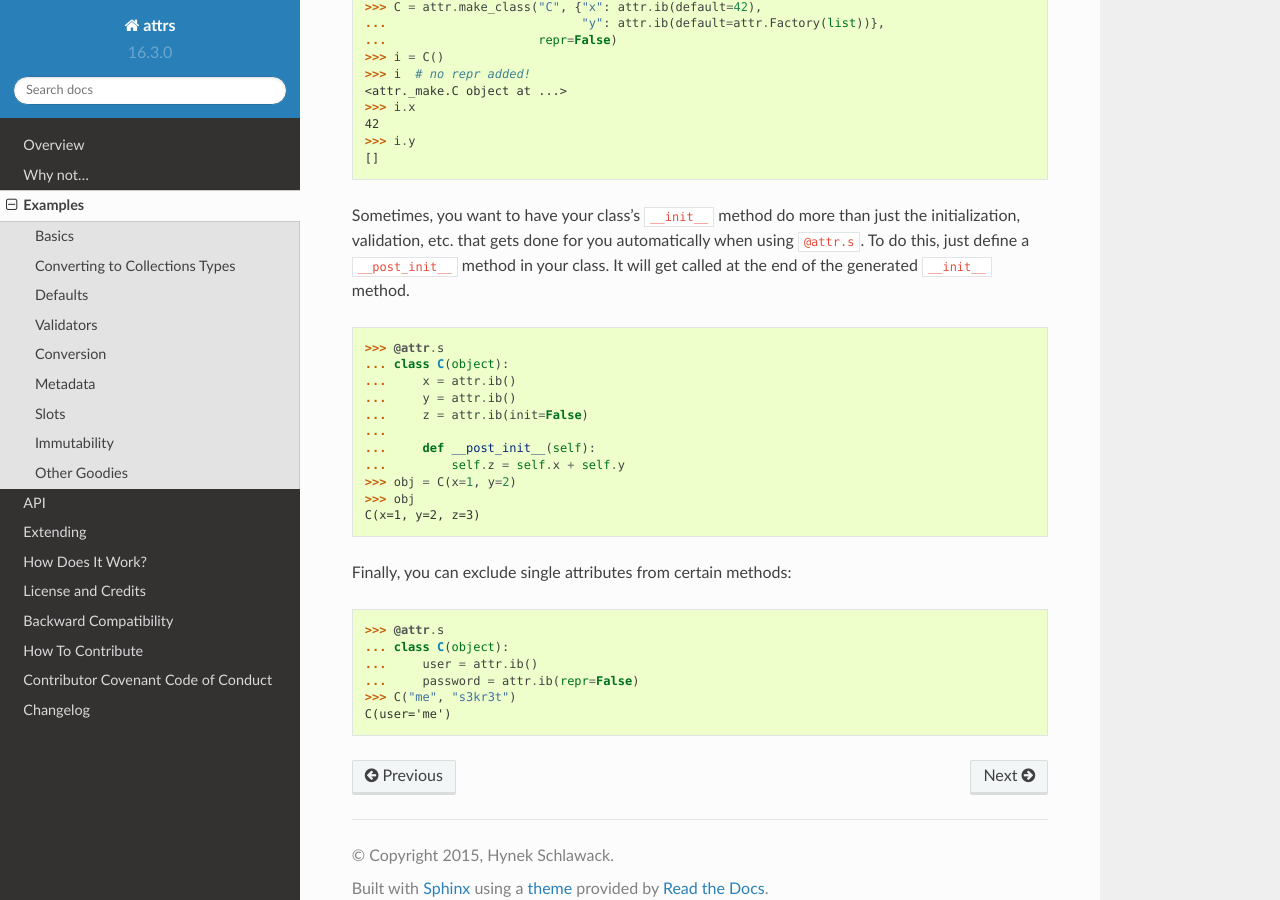
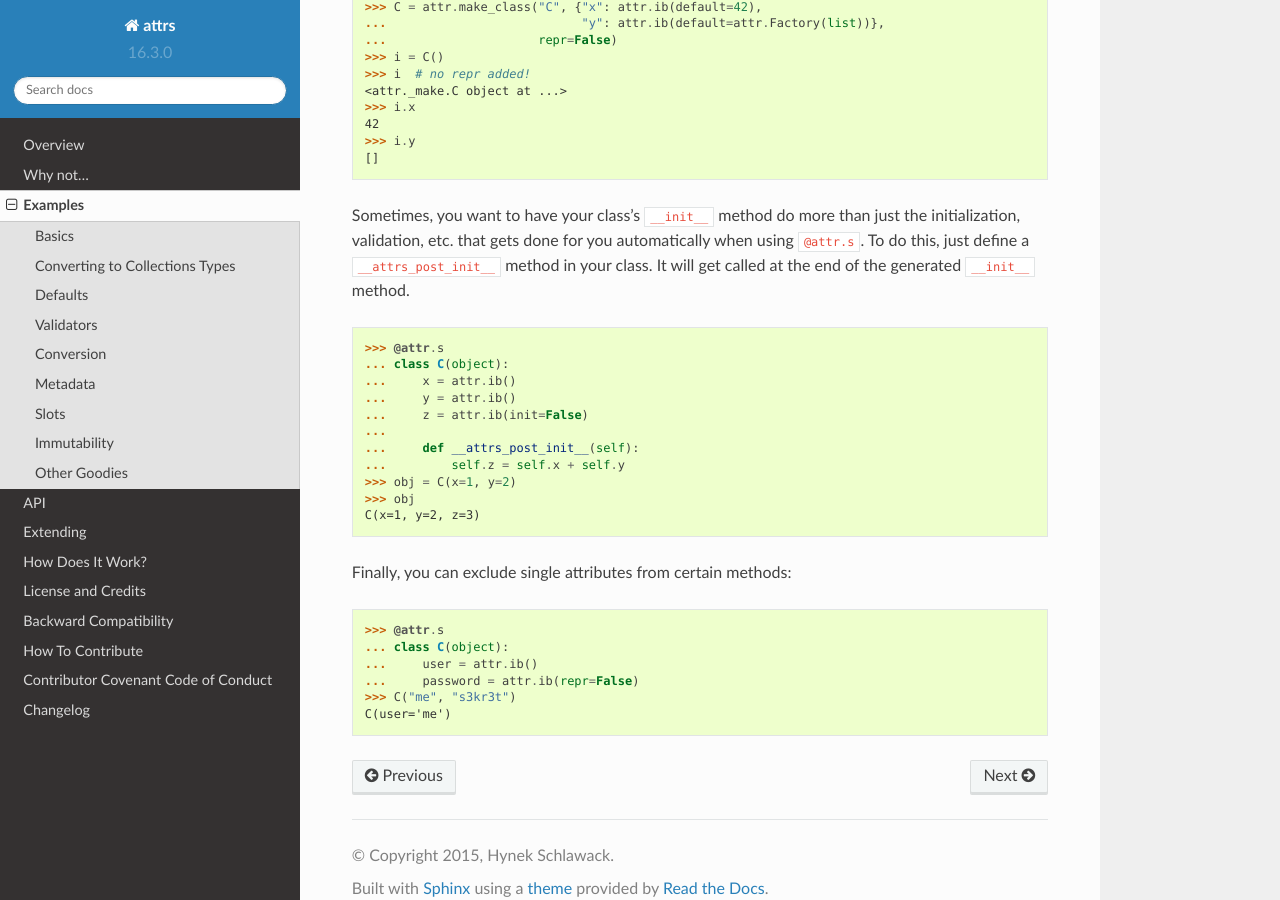
Before and after one commit to python-attrs/attrs, a Sphinx documentation site: the page built from docs/examples.rst, in a window 1280 px wide and 900 px high, scrolled down 10485 px. Built offline with Sphinx 7.4.7 and the Read the Docs theme 2.0.0, drawn with Linux system fonts in a browser that asks for light colours.

Commit message:
Rename __post_init__ to __attrs_post_init__
This makes it clearer its coming from attrs and is consistent with
__attrs__attrs__.

```diff
--- a/CHANGELOG.rst
+++ b/CHANGELOG.rst
@@ -13,7 +13,7 @@ Changes:
 
 - Attributes now can have user-defined metadata which greatly improves ``attrs``'s extensibility.
   `#96 <https://github.com/hynek/attrs/pull/96>`_
-- Allow for a ``__post_init__`` method that -- if defined -- will get executed at the end of the ``attrs``-generated ``__init__`` method.
+- Allow for a ``__attrs_post_init__`` method that -- if defined -- will get executed at the end of the ``attrs``-generated ``__init__`` method.
   `#111 <https://github.com/hynek/attrs/pull/111>`_
 - Don't overwrite ``__name__`` with ``__qualname__`` for ``attr.s(slots=True)`` classes.
   `#99 <https://github.com/hynek/attrs/issues/99>`_
--- a/docs/examples.rst
+++ b/docs/examples.rst
@@ -577,7 +577,7 @@ You can still have power over the attributes if you pass a dictionary of name: `
 Sometimes, you want to have your class's ``__init__`` method do more than just
 the initialization, validation, etc. that gets done for you automatically when
 using ``@attr.s``.
-To do this, just define a ``__post_init__`` method in your class.
+To do this, just define a ``__attrs_post_init__`` method in your class.
 It will get called at the end of the generated ``__init__`` method.
 
 .. doctest::
@@ -588,7 +588,7 @@ It will get called at the end of the generated ``__init__`` method.
    ...     y = attr.ib()
    ...     z = attr.ib(init=False)
    ...
-   ...     def __post_init__(self):
+   ...     def __attrs_post_init__(self):
    ...         self.z = self.x + self.y
    >>> obj = C(x=1, y=2)
    >>> obj
```
Also changed, not shown: 3 other files.
